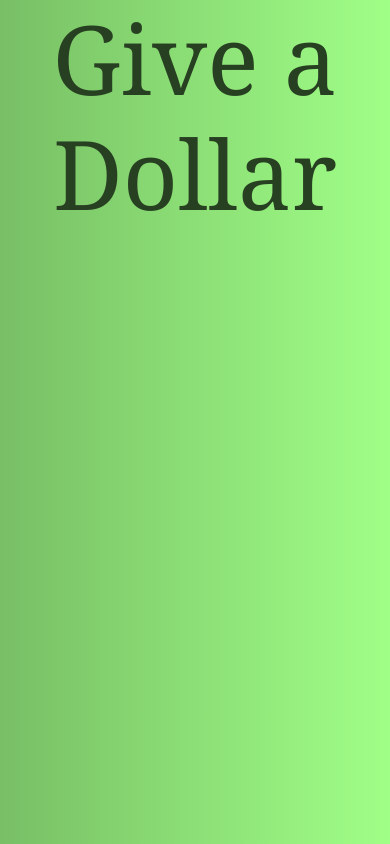
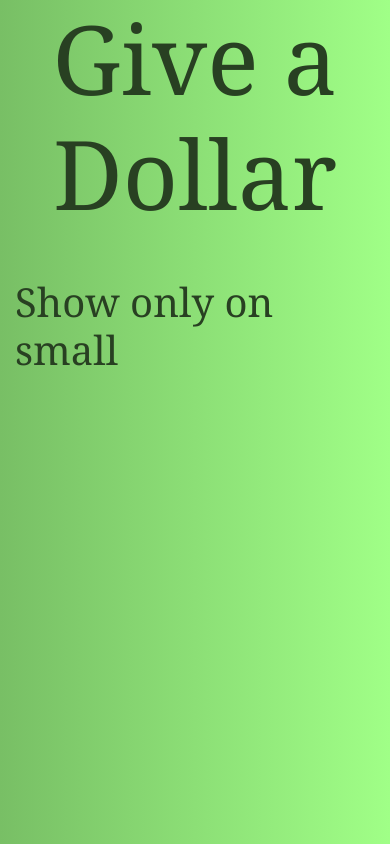
Before and after one commit to moalamin/dollar, a React (Create React App) app: page / in a window 390 px wide. Built offline with nearby package versions, Linux system fonts and the light colour scheme.

Commit message:
mobil hidden text

```diff
--- a/src/components/HomePage.js
+++ b/src/components/HomePage.js
@@ -8,9 +8,16 @@ export default (props) => {
 				<h1 className="display-1" style={{textAlign: 'center'}}>Give a Dollar</h1>
 			</div>
 			<div className="row d-none d-sm-block">
-				<div className="col-md-12 d-sm-none d-md-block">
+				<div className="col-md-12">
 					<div className="dollar-bill" style={{width: '100%'}}>
 						<FlipCard/>
+					</div>
+				</div>
+			</div>
+			<div className="row d-block d-sm-none">
+				<div className="col-md-12">
+					<div className="dollar-bill" style={{width: '100%'}}>
+						<h1>Show only on small</h1>
 					</div>
 				</div>
 			</div>
--- a/src/index.css
+++ b/src/index.css
@@ -14,6 +14,10 @@ body {
 h1, h1, h3, h4, h5, h6 {
     color: #284022;
     font-family: 'Noto Serif';
+}
+
+.dollar-bill {
+    margin: 40px 0;
 }
 
 .dollar-img {
```
